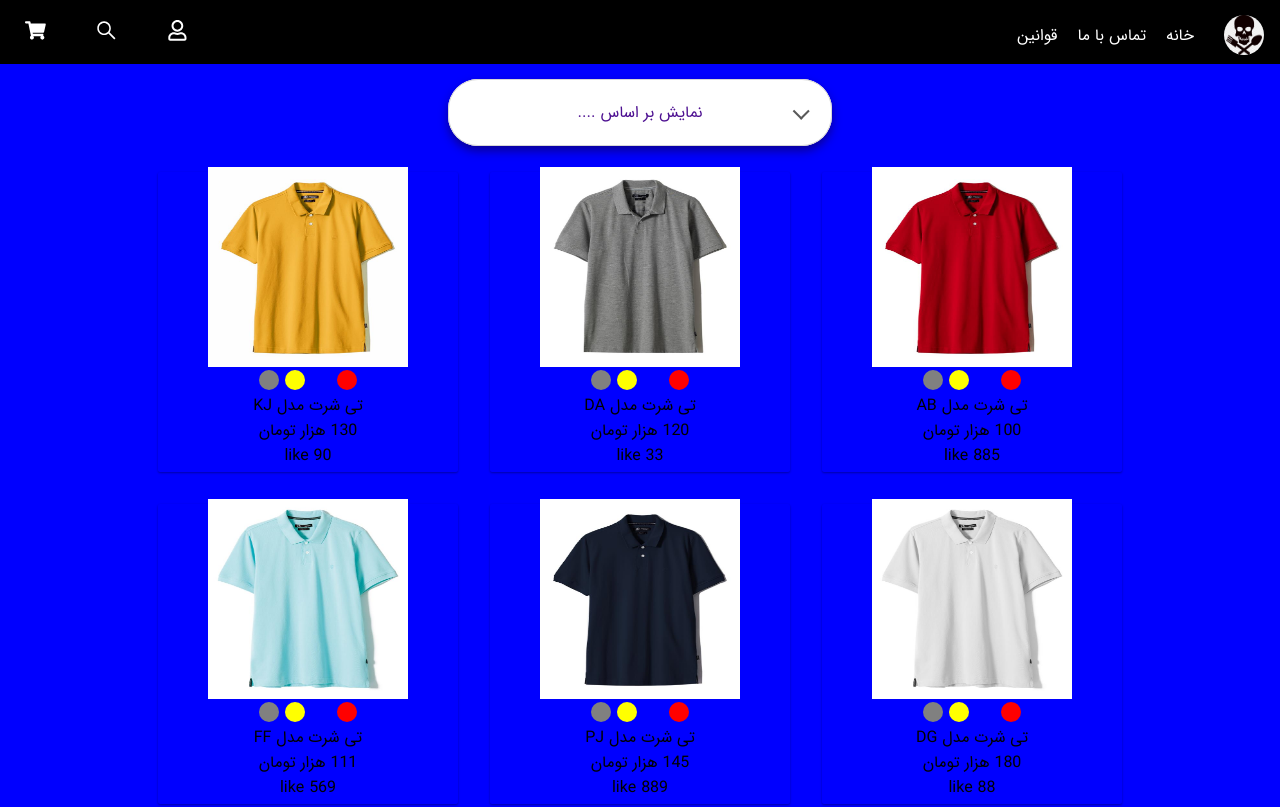
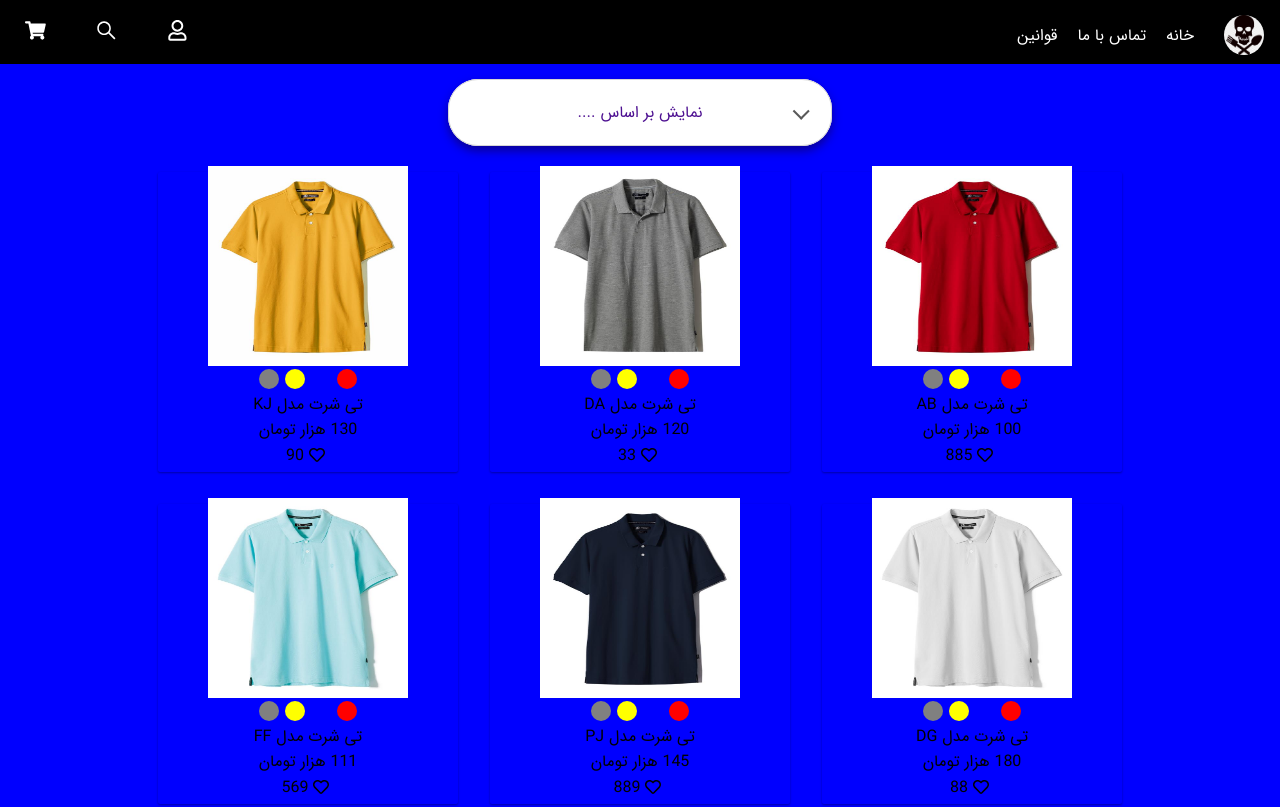
Before and after one commit to hamed-zeidabadi/skullcandy, a React (Create React App) app: page / in a window 1280 px wide. Shown: the top 807 px of the page. Built offline with nearby package versions, Linux system fonts and the light colour scheme.

Commit message:
adding Heart icon in Card Component and fixing styles

```diff
--- a/src/Components/Card.jsx
+++ b/src/Components/Card.jsx
@@ -1,4 +1,5 @@
 import React, { useState, useEffect } from "react";
+import {FaRegHeart} from "react-icons/fa";
 import red from "../Images/T-Shirts/T-1.jpg";
 import yellow from "../Images/T-Shirts/T-3.jpg";
 import blue from "../Images/T-Shirts/T-8.jpg";
@@ -10,6 +11,7 @@ const Card = ({ title, image, color, price, like, buy }) => {
   return (
     <>
       <div className="card">
+
         <img
           src={Color ? Color : image}
           alt="product images"
@@ -32,15 +34,23 @@ const Card = ({ title, image, color, price, like, buy }) => {
             style={{ backgroundColor: "gray" }}
             onClick={() => setColor(gray)}
           ></div>
+
         </div>
+
         <p className="card_desc_title">{title}</p>
-        <div className="card_desc">
-          <p className="card_desc_price"> {price} هزار تومان </p>
-        </div>
-        <p className="card_desc_like"> like {like} </p>
+
+          <div className="card_desc">
+            <p className="card_desc_price"> {price} هزار تومان </p>
+          </div>
+
+          <p className="card_desc_like">  <FaRegHeart />  {like} </p>
+
+
       </div>
     </>
   );
 };
 
 export default Card;
+
+// FaRegHeart
--- a/src/Scss/Card.Scss
+++ b/src/Scss/Card.Scss
@@ -44,6 +44,15 @@
     &_title {
     }
     &_price {
+
+    }
+    &_like{
+      display: flex;
+      align-items: center;
+
+      & svg{
+        margin: 5px;
+      }
     }
   }
 }
```
Also changed, not shown: 1 other file (tests, documents, lock files or other folders).
